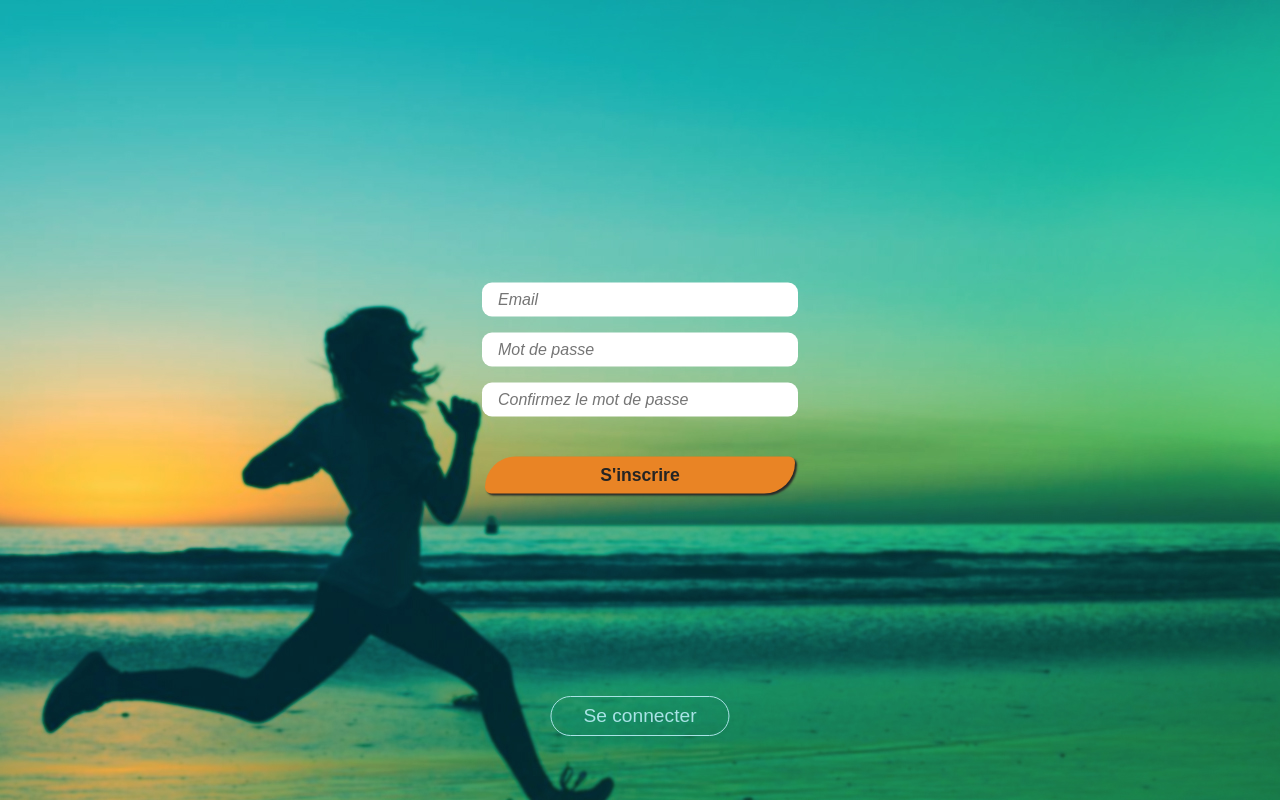
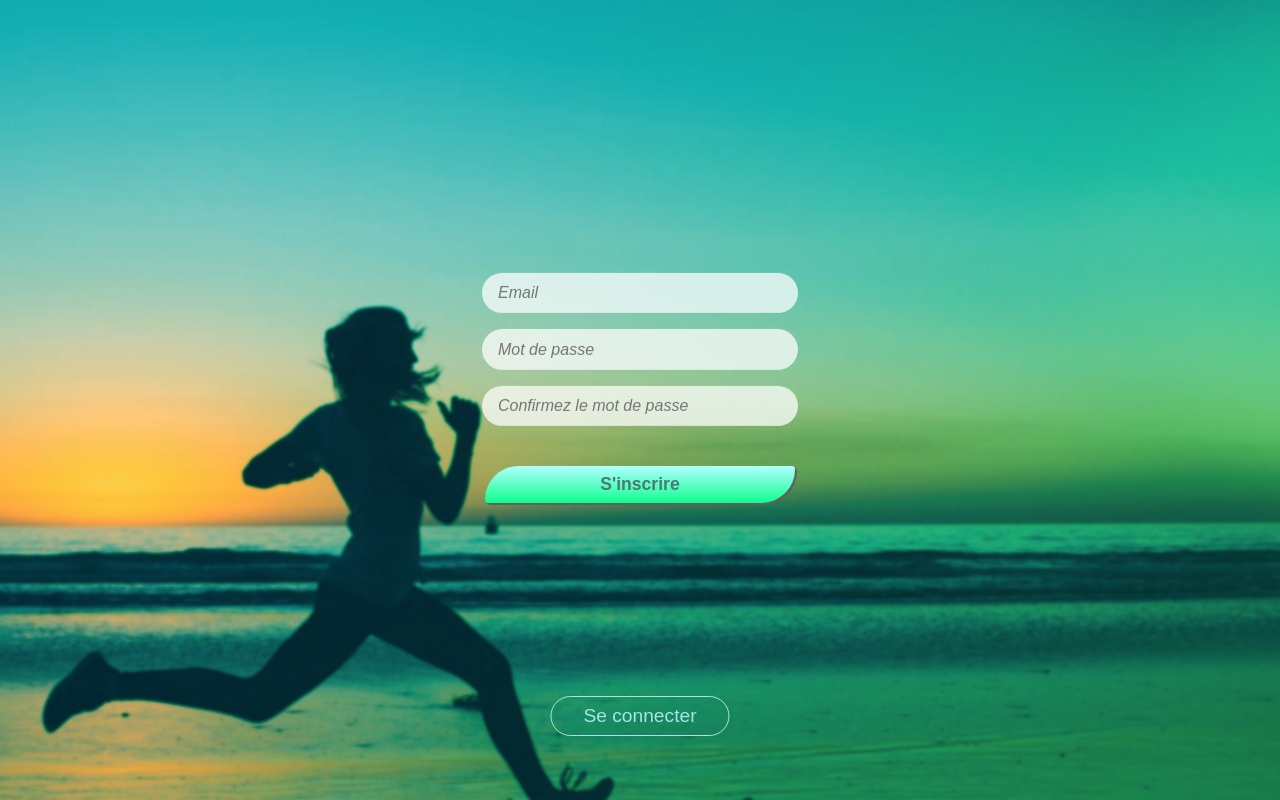
Before and after one commit to joris-villet/running-plan-all-clients, a Svelte app in the folder svelte/: page /signup in a window 1280 px wide. Built offline with nearby package versions, Linux system fonts and the light colour scheme.

Commit message:
css form login and signup

```diff
--- a/svelte/src/App.svelte
+++ b/svelte/src/App.svelte
@@ -1,33 +1,8 @@
 <script>
 // @ts-nocheck
-  import { onMount, onDestroy } from 'svelte';
-  import { globalHistory } from 'svelte-routing/src/history';
-  import { Router, Link, link } from "svelte-routing";
+  import { Router, link } from "svelte-routing";
   import RouterView from './lib/RouterView.svelte';
-  import { currentPath } from "./store";
   import url from './stores/url';
-
-  let unsub;
-  const checkUrl = () => {
-    unsub = globalHistory.listen(({ location, action }) => {
-      $currentPath = location.pathname;
-    })
-  }
-
-  onMount(() => {
-    checkUrl();
-    console.log($url)
-  })
-
-  onDestroy(() => {
-    unsub()
-  })
-
-  // onMount(() => {
-  //   navigate('/dashboard')
-  // })
-
-
 </script>
 
 <main id="main">
@@ -74,7 +49,7 @@
     color: rgb(169, 227, 230);
     text-decoration: none;
     font-size: 1.2rem;
-    transition: .2s ease-out;
+    transition: .2s ease;
   }
 
   .switch-form:hover {
--- a/svelte/src/pages/Login.svelte
+++ b/svelte/src/pages/Login.svelte
@@ -1,45 +1,28 @@
 <script>
-  import { currentPath } from "../store";
-  import { globalHistory } from 'svelte-routing/src/history';
-  import { onMount, onDestroy } from 'svelte';
-
-  let unsub;
-
-  const checkUrl = () => {
-    unsub = globalHistory.listen(({ location, action }) => {
-      $currentPath = location.pathname;
-    })
-  }
-
-  onMount(() => {
-    checkUrl();
-  })
 </script>
 
 
-<form class="login__form">
-  <label>
+<form class="form">
+  <label class="form_label">
     <input
-
       type="text"
       placeholder="Email"
-      class="login__form__input"
+      class="form__input"
     >
   </label>
   <label>
     <input
-
       type="password"
       placeholder="Mot de passe"
-      class="login__form__input"
+      class="form__input"
     >
   </label>
-  <button class="login__form__btn">Valider</button>
+  <button class="form__btn">Valider</button>
 </form>
 
 
 <style>
-  .login__form {
+  .form {
     position: absolute;
     top: 50%;
     left: 50%;
@@ -54,7 +37,13 @@
             flex-direction: column;
   }
 
-.login__form__input {
+  /* .form_label {
+    background: rgba(255, 255, 255, 0.322);
+    backdrop-filter: blur(30px);
+    -webkit-backdrop-filter: blur(30px);
+    border-radius: 50px;
+  } */
+  /* .form__input {
     border: none;
     display: block;
     width: 300px;
@@ -63,26 +52,39 @@
     font-style: italic;
     font-size: 1rem;
     outline: none;
-  border-radius: 10px;
+    background: none;
+    color: #2e5755;
+  } */
+
+  .form__input {
+    border: none;
+    display: block;
+    width: 300px;
+    padding: 0.7rem 0 0.7rem 1rem;
+    margin: 0.5rem auto;
+    font-style: italic;
+    font-size: 1rem;
+    outline: none;
+    border-radius: 50px;
+    background: rgba(255, 255, 255, 0.733);
+    backdrop-filter: blur(30px);
+    -webkit-backdrop-filter: blur(30px);
     color: #2e5755;
   }
 
-.login__form__btn {
+  .form__btn {
     width: 310px;
     border: none;
-  border-radius: 50px 10px;
+    border-radius: 100px 10px;
     margin: 2rem auto;
     padding: 0.5rem 0;
-  -webkit-box-shadow: 1px 1px 2px #e98425;
-          box-shadow: 1px 1px 2px #e98425;
-  background: #e98425;
+    background: linear-gradient(#b1ffff, #0fff8e);
     font-weight: bold;
     font-size: 1.1rem;
     cursor: pointer;
     position: relative;
     z-index: 1;
-  -webkit-box-shadow: 2px 2px 2px #282828;
-          box-shadow: 2px 2px 2px #282828;
-  color: #242424;
+    box-shadow: 2px 2px 1px #606060;
+    color: #487b72;
   }
 </style>
--- a/svelte/src/pages/Signup.svelte
+++ b/svelte/src/pages/Signup.svelte
@@ -2,33 +2,33 @@
 
 </script>
 
-<form class="signup__form">
+<form class="form">
   <label>
     <input
       type="text"
       placeholder="Email"
-      class="signup__form__input"
+      class="form__input"
     >
   </label>
   <label>
     <input
       type="text"
       placeholder="Mot de passe"
-      class="signup__form__input"
+      class="form__input"
     >
   </label>
   <label>
     <input
       type="text"
       placeholder="Confirmez le mot de passe"
-      class="signup__form__input"
+      class="form__input"
     >
   </label>
-  <button class="signup__form__btn">S'inscrire</button>
+  <button class="form__btn">S'inscrire</button>
 </form>
 
 <style>
-  .signup__form {
+  .form {
     position: absolute;
     top: 50%;
     left: 50%;
@@ -43,35 +43,35 @@
             flex-direction: column;
   }
 
-.signup__form__input {
+.form__input {
   border: none;
   display: block;
   width: 300px;
-  padding: 0.5rem 0 0.5rem 1rem;
+  padding: 0.7rem 0 0.7rem 1rem;
   margin: 0.5rem auto;
   font-style: italic;
   font-size: 1rem;
   outline: none;
-  border-radius: 10px;
+  border-radius: 50px;
+  background: rgba(255, 255, 255, 0.733);
+  backdrop-filter: blur(30px);
+  -webkit-backdrop-filter: blur(30px);
   color: #2e5755;
 }
 
-.signup__form__btn {
+.form__btn {
   width: 310px;
   border: none;
-  border-radius: 50px 10px;
+  border-radius: 100px 10px;
   margin: 2rem auto;
   padding: 0.5rem 0;
-  -webkit-box-shadow: 1px 1px 2px #e98425;
-          box-shadow: 1px 1px 2px #e98425;
-  background: #e98425;
+  background: linear-gradient(#b1ffff, #0fff8e);
   font-weight: bold;
   font-size: 1.1rem;
   cursor: pointer;
   position: relative;
   z-index: 1;
-  -webkit-box-shadow: 2px 2px 2px #282828;
-          box-shadow: 2px 2px 2px #282828;
-  color: #242424;
+  box-shadow: 2px 2px 1px #606060;
+  color: #487b72;
 }
 </style>
```
Lines whose indentation alone changed are shown as unchanged.
